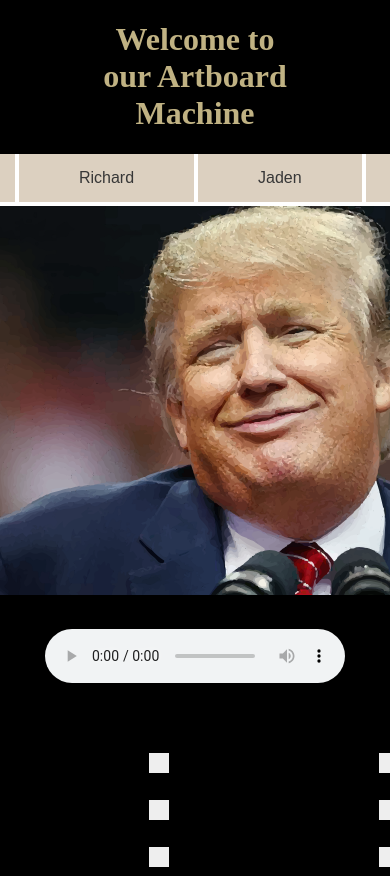
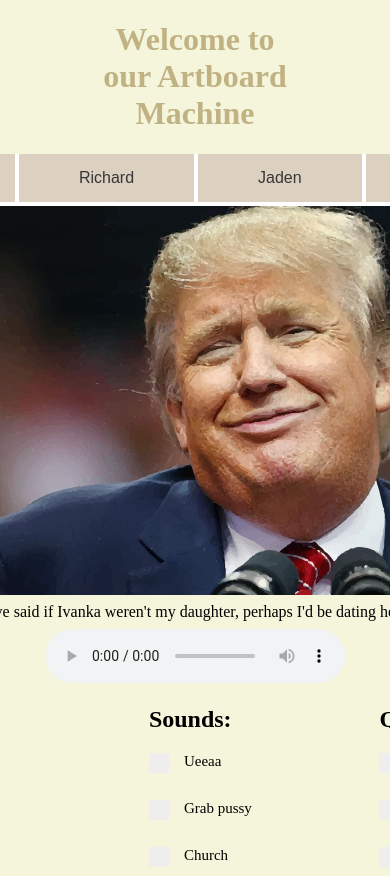
Before and after one commit to adrianflatner/Mediabox, a React (Create React App) app in the folder project2/: page / in a window 390 px wide. Shown: the top 876 px of the page. Built offline with nearby package versions, Linux system fonts and the light colour scheme.

Commit message:
breakpoints

```diff
--- a/project2/src/App.css
+++ b/project2/src/App.css
@@ -24,11 +24,19 @@ body {
   background-color:#F4F4F4;
 }
 
-@media only screen and (max-width: 960px) {
+@media all and (max-width: 960px) {
   body{
-    background-color: black;
+    background-color: beige;
     background-image:none;
     grid-template-columns:100vw;
+  }
+  .Navbar{
+    grid-column:1/4;
+  }
+ }
+@media all and (max-width: 768px) {
 
- }
 }
+@media all and (max-width: 480px) {
+
+}
```
